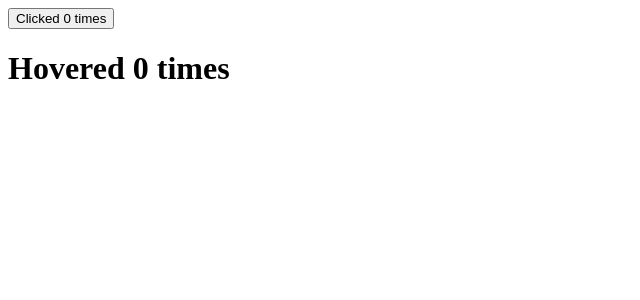
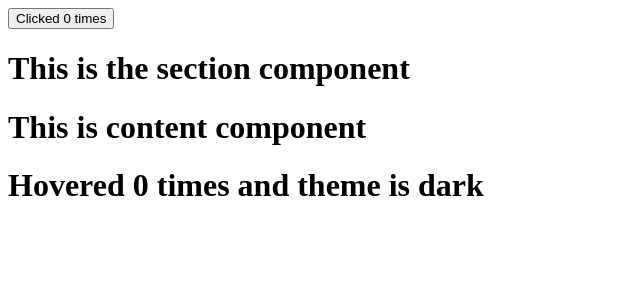
Before and after one commit to Ashik-2000/React, a React (Vite) app in the folder ForPractice/: page / in a window 1280 px wide. Shown: the top 300 px of the page, without its empty margins (0-640 px from the left). Built offline with nearby package versions, Linux system fonts and the light colour scheme.

Commit message:
context APi

```diff
--- a/ForPractice/src/App.jsx
+++ b/ForPractice/src/App.jsx
@@ -1,8 +1,15 @@
+import React from "react";
 import Counter from "./components/Counter";
 import ClickCounter from "./components/ClickCounter";
-import HoverCounter from "./components/HoverCounter";
+import Section from "./components/Section";
+import ThemeContext from "./contexts/themeContext";
 
-function App() {
+class App extends React.Component {
+    state = {
+        theme: "dark",
+    };
+    render() {
+        const { theme } = this.state;
         return (
             <>
                 <Counter>
@@ -13,16 +20,12 @@ function App() {
                         />
                     )}
                 </Counter>
-            <Counter>
-                {(count, incrementCount) => (
-                    <HoverCounter
-                        count={count}
-                        incrementCount={incrementCount}
-                    />
-                )}
-            </Counter>
+                <ThemeContext.Provider value={{theme: theme}}>
+                    <Section />
+                </ThemeContext.Provider>
             </>
         );
     }
+}
 
 export default App;
--- a/ForPractice/src/components/Content.jsx
+++ b/ForPractice/src/components/Content.jsx
@@ -1,5 +1,6 @@
 import Counter from "./Counter";
 import HoverCounter from "./HoverCounter";
+import ThemeContext from "../contexts/themeContext";
 
 export default function Content() {
     return (
@@ -7,10 +8,15 @@ export default function Content() {
             <h1>This is content component</h1>
             <Counter>
                 {(count, incrementCount) => (
-                    <HoverCounter
-                        count={count}
-                        incrementCount={incrementCount}
-                    />
+                    <ThemeContext.Consumer>
+                        {({ theme }) => (
+                            <HoverCounter
+                                count={count}
+                                incrementCount={incrementCount}
+                                theme={theme}
+                            />
+                        )}
+                    </ThemeContext.Consumer>
                 )}
             </Counter>
         </>
--- a/ForPractice/src/components/HoverCounter.jsx
+++ b/ForPractice/src/components/HoverCounter.jsx
@@ -1,7 +1,9 @@
-function HoverCounter({ count, incrementCount }) {
+function HoverCounter({ count, incrementCount, theme }) {
     return (
         <>
-            <h1 onMouseOver={incrementCount}>Hovered {count} times</h1>
+            <h1 onMouseOver={incrementCount}>
+                Hovered {count} times and theme is {theme}
+            </h1>
         </>
     );
 }
--- a/ForPractice/src/components/Section.jsx
+++ b/ForPractice/src/components/Section.jsx
@@ -3,7 +3,7 @@ import Content from "./Content";
 export default function Section() {
     return (
         <>
-            <h1>This is the section component.</h1>
+            <h1>This is the section component</h1>
             <Content />
         </>
     );
--- /dev/null
+++ b/ForPractice/src/contexts/themeContext.js
@@ -0,0 +1,6 @@
+import createContext from "../lib/Context";
+import React from "react";
+
+const themeContext = React.createContext({ theme: "light" });
+
+export default themeContext;
--- /dev/null
+++ b/ForPractice/src/lib/Context.js
@@ -0,0 +1,22 @@
+class Context {
+    constructor(value) {
+        this.value = value;
+    }
+    provider = ({ children, value }) => {
+        this.value = value;
+        return children;
+    };
+    consumer = ({ children }) => {
+        return children(this.value);
+    };
+}
+
+function createContext(value = null) {
+    const context = new Context(value);
+    return {
+        Provider: context.provider,
+        Consumer: context.consumer
+    }
+}
+
+export default createContext;
```
Lines whose indentation alone changed are shown as unchanged.
